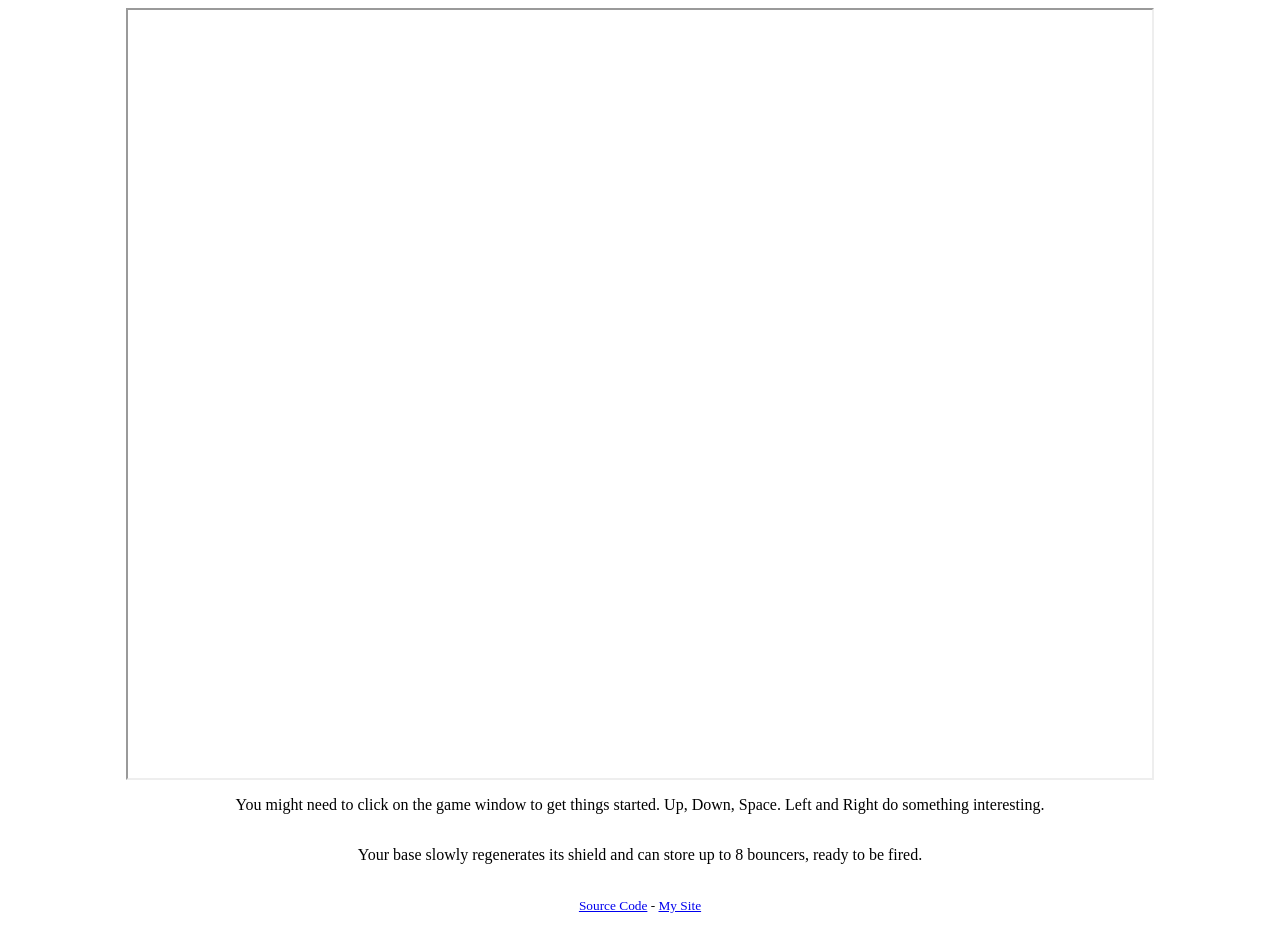
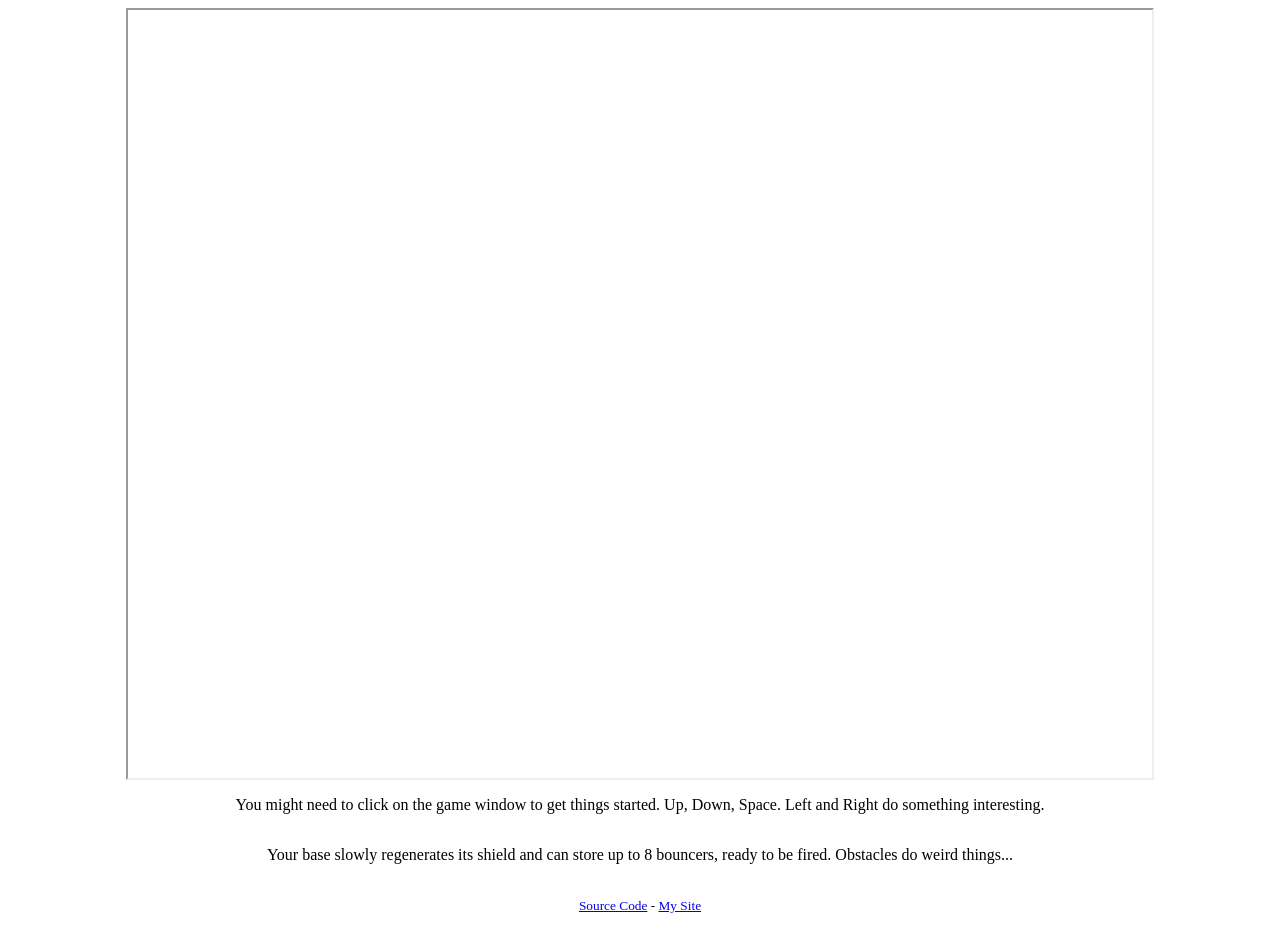
Before and after one commit to ewaldhorn/bouncies, a plain HTML site: page docs/index.html in a window 1280 px wide. Drawn offline with Linux system fonts and the light colour scheme; no server answers.

Commit message:
Obstacles

```diff
--- a/docs/index.html
+++ b/docs/index.html
@@ -16,7 +16,7 @@
       </p>
       <p>
         Your base slowly regenerates its shield and can store up to 8 bouncers,
-        ready to be fired.
+        ready to be fired. Obstacles do weird things...
       </p>
       <p>
         <small>
```
Also changed, not shown: html/index.html (+1 -1 lines).
